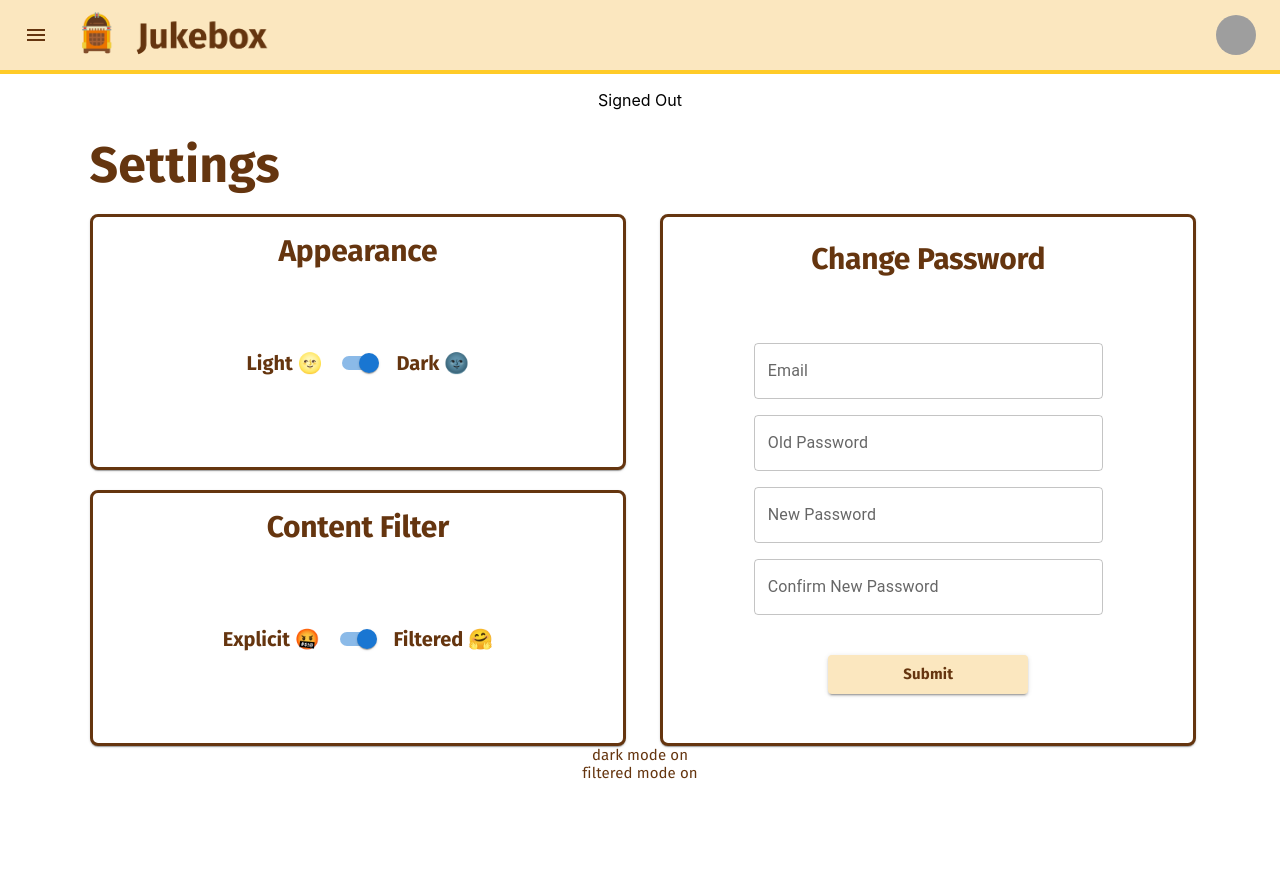
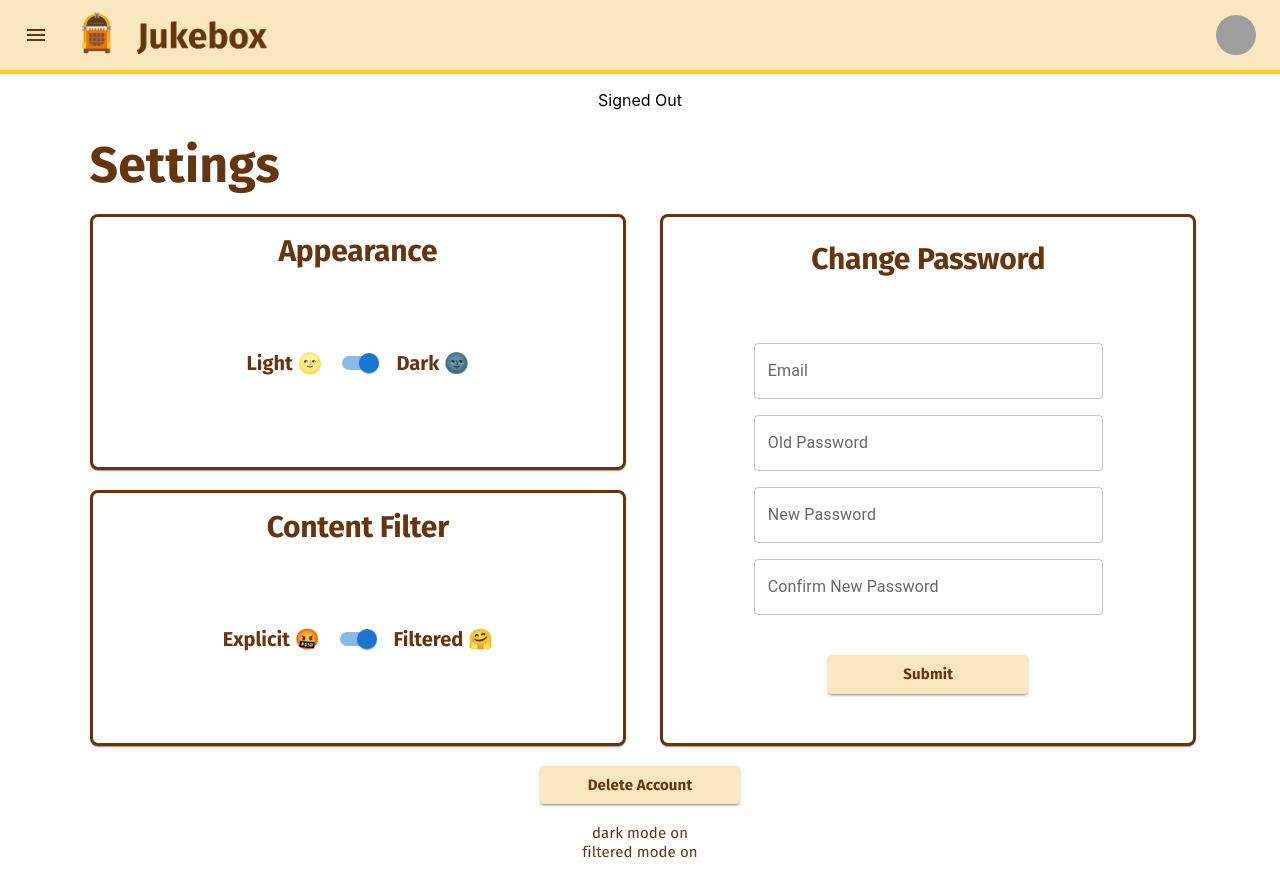
Before and after one commit to maitriparikh/cs407-jukebox, a React (Create React App) app: page /settings in a window 1280 px wide. Before the commit the page ends 809 px from the top, so only its background shows below. Built offline with nearby package versions, Linux system fonts and the light colour scheme; no server answers; grey boxes are pictures that could not be loaded.

Commit message:
Account Deletion UI (Button and alert)

```diff
--- a/src/pages/settings.js
+++ b/src/pages/settings.js
@@ -12,6 +12,12 @@ import CardContent from "@mui/material/CardContent"
 import Typography from "@mui/material/Typography";
 import Switch from '@mui/material/Switch';
 import { styled } from '@mui/material/styles';
+import { setDefaultEventParameters } from "firebase/analytics";
+import Dialog from '@mui/material/Dialog';
+import DialogActions from '@mui/material/DialogActions';
+import DialogContent from '@mui/material/DialogContent';
+import DialogContentText from '@mui/material/DialogContentText';
+import DialogTitle from '@mui/material/DialogTitle';
 
 
 function Settings() {
@@ -28,6 +34,20 @@ function Settings() {
     const [filteredMode, setFilteredMode] = useState(true);
     const handleFilteredModeToggle = () => {
         setFilteredMode(!filteredMode);
+    };
+
+    const [alertOpen, setAlertOpen] = useState(false);
+    const deleteAccount = () => {
+        setAlertOpen(true)
+    };
+    const deleteAccountNo = () => {
+        setAlertOpen(false)
+    };
+    const deleteAccountYes = () => { // Actual account deletion logic
+        setAlertOpen(false) // close alert
+
+        /* Account deletion logic */
+
     };
 
     const MaterialUISwitch = styled(Switch)(({ theme }) => ({
@@ -236,6 +256,40 @@ function Settings() {
           </Grid>
         </Grid>
 
+        <Button
+            variant="contained"
+            style={{
+            width: 200,
+            color: 'var(--text-color)',
+            backgroundColor: 'var(--accent-color)',
+            textTransform: "none",
+            fontSize: 15,
+            fontWeight: "bold",
+            alignSelf: "center",
+            margin: "20px"
+            }}
+            onClick={deleteAccount}
+        >
+            Delete Account
+        </Button>
+
+        <Dialog open={alertOpen} onClose={deleteAccountNo}>
+        <DialogTitle>Are you sure you want to delete your account?</DialogTitle>
+        <DialogContent>
+          <DialogContentText>
+            This action is irreversible and will permanently delete your account and all associated data.
+          </DialogContentText>
+        </DialogContent>
+        <DialogActions>
+          <Button onClick={deleteAccountNo} color="primary">
+            Cancel
+          </Button>
+          <Button onClick={deleteAccountYes} color="secondary">
+            Delete
+          </Button>
+        </DialogActions>
+        </Dialog>
+
         {/* TAKE OUT LATER -- TESTING PURPOSES */}
         {darkMode ? (
             <Typography variant="h4" component="div">
```
